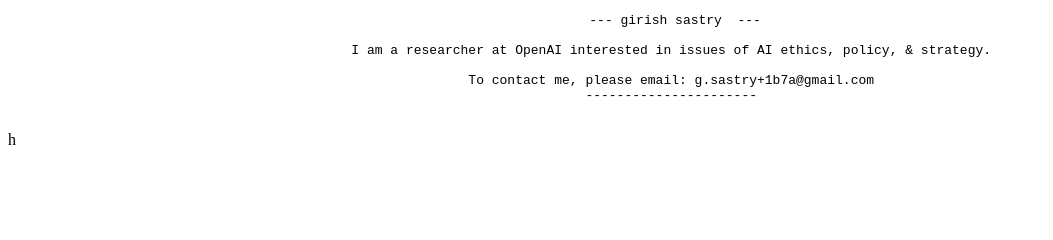
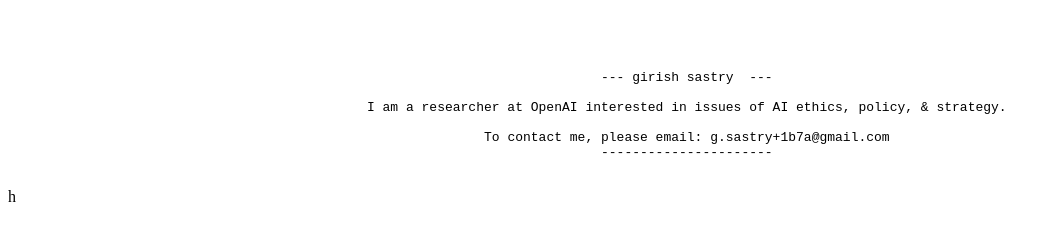
Before and after one commit to gsastry/gsastry.github.com, a plain HTML site: page index.html in a window 1280 px wide. Shown: the whole page, without its empty margins (0-1053 px from the left). Drawn offline with Linux system fonts and the light colour scheme.

Commit message:
Update index.html

```diff
--- a/index.html
+++ b/index.html
@@ -11,6 +11,7 @@
         </style>
     </head>
     <body>
+        <div style="margin-top:70px">
             <pre class="center">
             --- girish sastry  ---
 
@@ -19,5 +20,6 @@
             To contact me, please email: g.sastry+1b7a@gmail.com
             ----------------------
             </pre>
+        </div>
     </body>
 </html>h
```
Lines whose indentation alone changed are shown as unchanged.
